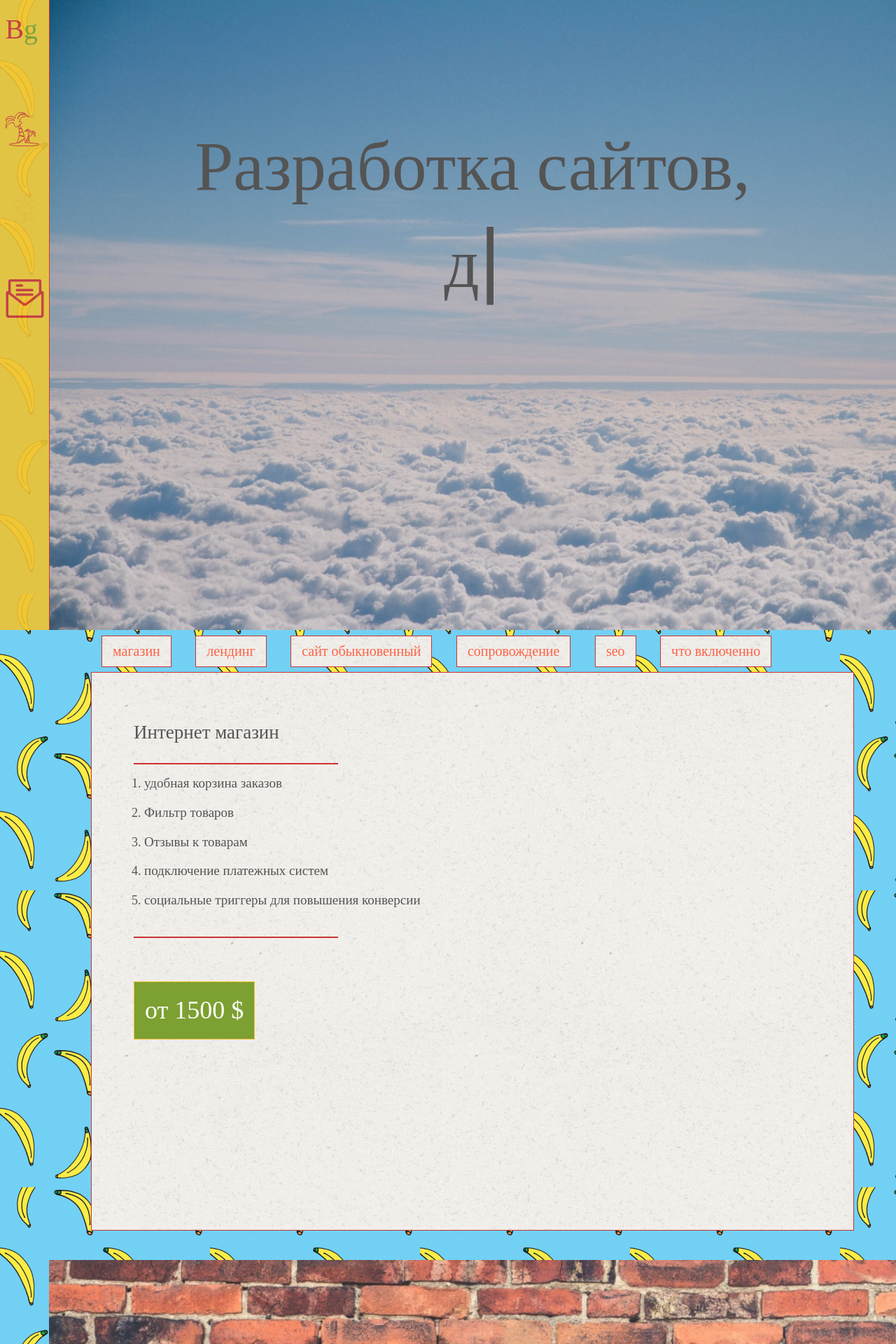
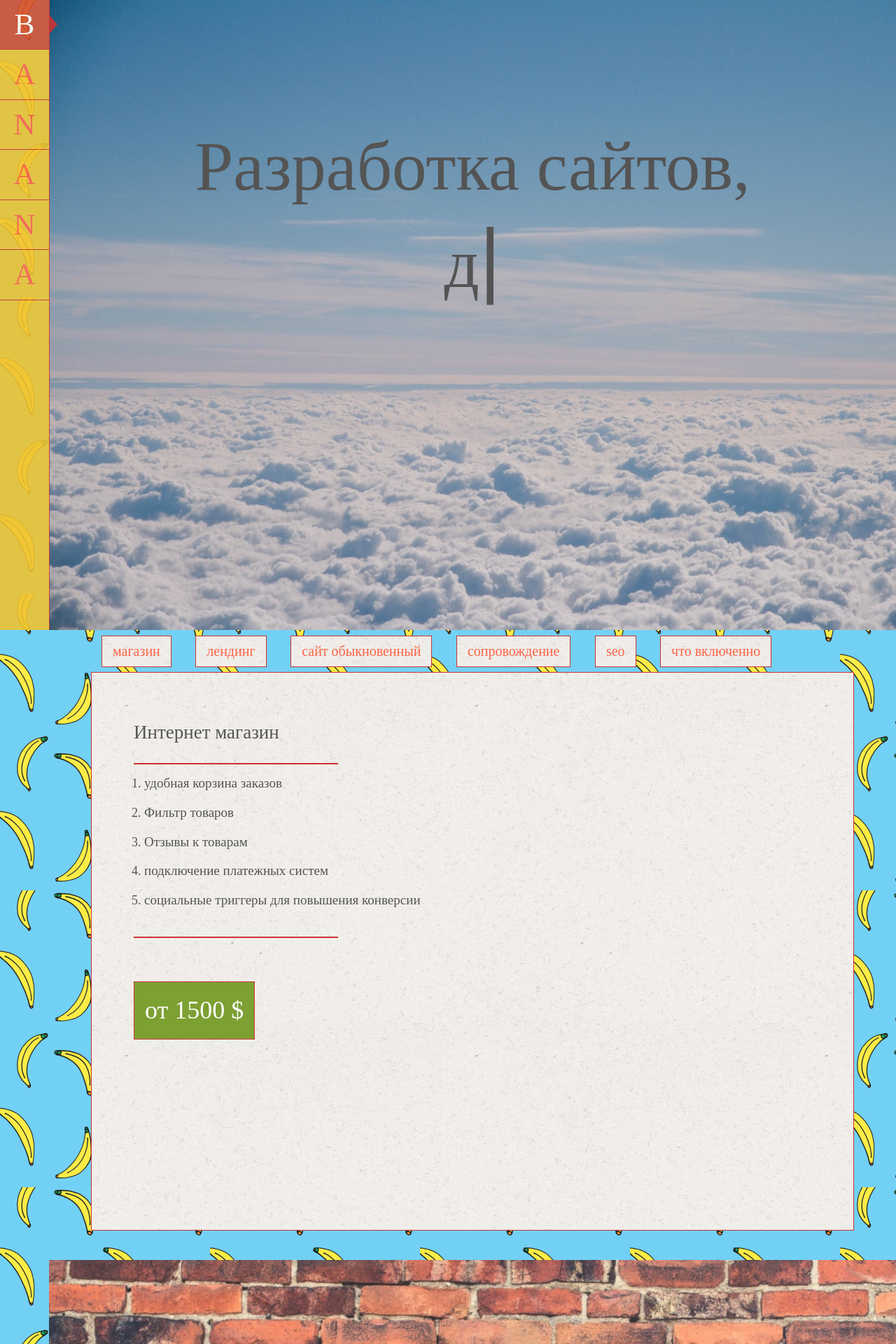
Before and after one commit to depekur/depekur.github.io, a Jekyll site: the page built from index.html, in a window 1280 px wide. Shown: the top 1920 px of the page at 70% size. Built offline with Jekyll 4.4.1, drawn with Linux system fonts in a browser that asks for light colours; some web fonts are replaced.

Commit message:
sidebar work

```diff
--- a/_sass/_base.scss
+++ b/_sass/_base.scss
@@ -248,8 +248,9 @@ div.stripes {
 .death {
   display: none;
 }
-
+/*
 g path {
   stroke: $banana-color-red;
   fill: $banana-color;
 }
+*/
--- a/_sass/_landing.scss
+++ b/_sass/_landing.scss
@@ -19,10 +19,6 @@ span#how-to-nav {
 		max-width: 100px;
 		max-height: 70px;
 	}
-
-	span {
-
-	}
 }
 
 nav#landing-nav {
@@ -36,6 +32,7 @@ nav#landing-nav {
 	border-right: 1px solid $banana-color-red;
 
 	opacity: 0.9;
+	text-align:center;
 
 		div.nav-bg {
 			width: 70px;
@@ -45,16 +42,24 @@ nav#landing-nav {
 
 		}
 
-		ul {
-			vertical-align: center;
+		ul li {
 
-			li {
+			margin: 0;
+			padding: $woid/3;
+			position: relative;
 
-				margin: $woid*3 0;
-				padding: $woid/2;
+			border-bottom: 1px solid $banana-color-red;
 
+			font-size: 2.4em;
+			color: #fff;
 
-				-background: $banana-color-red;
+				a {
+					display: block;
+
+					&:hover {
+						text-decoration: none;
+					}
+				}
 
 				h3 {
 					color: $banana-color-red;
@@ -67,13 +72,44 @@ nav#landing-nav {
 					}
 				}
 
+				&:hover {
+					background: rgba($banana-color-red, 0.8);
+
+					a {
+						color: #fff;
+					}
+
+					&:after {
+						content: '';
+						position: absolute;
+						border-style: solid;
+						border-width: 14px 0 14px 12px;
+						border-color: transparent $banana-color-red;
+						display: block;
+						width: 0;
+						z-index: 1;
+						right: -12px;
+						top: 21px;
+					}
+					&:last-child {
+						background: 0;
+
+						&:after {
+							display: none;
+						}
+					}
+
+				}
+
 				&:first-child {
-					margin: $woid/2 0 $woid*5;
+					-border-top: 1px solid $banana-color-red;
 				}
 				&:last-child {
+					border-bottom: 0;
+					margin-top: $woid;
+				}
 
-				}
-			}
+
 		}
 }
 
@@ -189,7 +225,7 @@ section.portfolio {
 						display: inline-block;
 						padding: $woid;
 						background: $color-green-nice;
-						border: 1px solid $banana-color;
+						border: 1px solid $banana-color-red;
 						color: #fff;
 						font-size: 2em;
 					}
--- a/index.html
+++ b/index.html
@@ -10,12 +10,26 @@ description:  Создание сайтов которые решают реал
 <nav id="landing-nav">
 
    <ul #id="landing-menu">
-      <li data-menuanchor="bananagarden"><h3>B<span>g</span></h3></li>
 
-      <li data-menuanchor="bananagarden"><a href="#bananagarden">{% include icons/coconut8.svg %}</a></li>
-      <li data-menuanchor="work"><a href="#work">{% include icons/flower203.svg %}</a></li>
+      <li data-menuanchor="bananagarden">
+         <a href="#bananagarden">B</a>
+      </li>
+      <li data-menuanchor="work">
+         <a href="#work">A</a>
+      </li>
+      <li data-menuanchor="contacts">
+         <a href="#contacts">N</a>
+      </li>
+       <li data-menuanchor="bananagarden">
+         <a href="#bananagarden">A</a>
+      </li>
+      <li data-menuanchor="work">
+         <a href="#work">N</a>
+      </li>
+      <li data-menuanchor="contacts">
+         <a href="#contacts">A</a>
+      </li>
 
-      <li data-menuanchor="contacts"><a href="#contacts">{% include icons/email14.svg %}</a></li>
       <li>
          <!-- Put this div tag to the place, where the Like block will be -->
          <div id="vk_like"></div>
```
